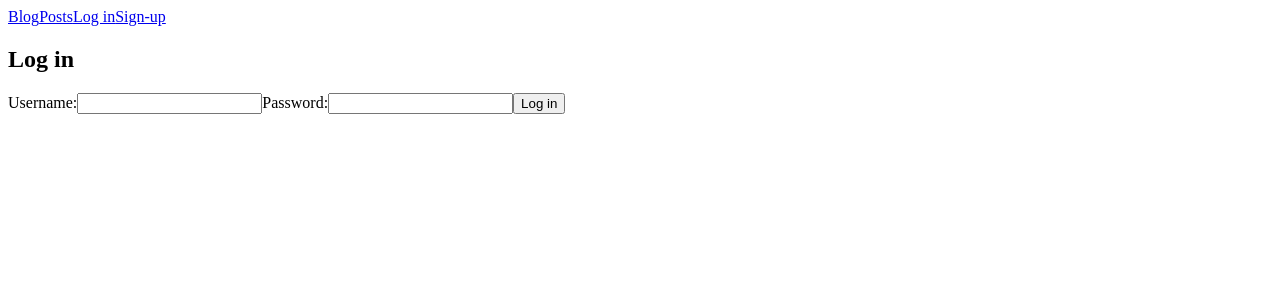
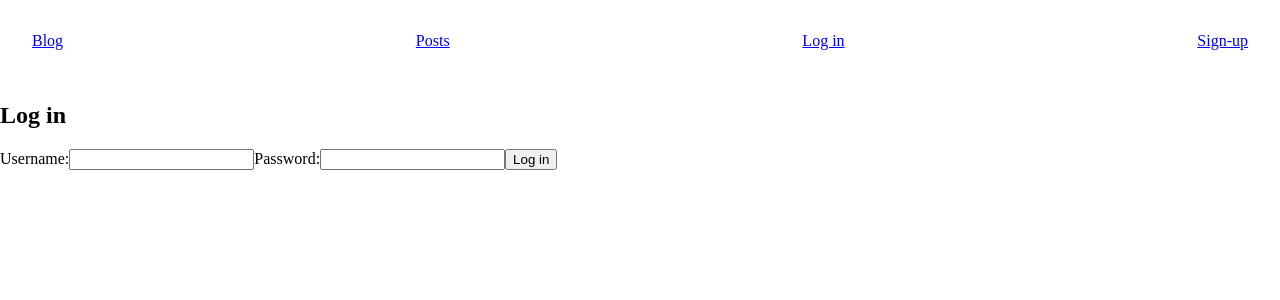
Before and after one commit to Rel1able/Blog-Client, a React (Vite) app: page /login in a window 1280 px wide. Shown: the top 300 px of the page. Built offline with nearby package versions, Linux system fonts and the light colour scheme.

Commit message:
created styles folder for css modules files

```diff
--- a/src/components/Header.jsx
+++ b/src/components/Header.jsx
@@ -1,7 +1,7 @@
 import { Link, useNavigate } from "react-router-dom";
 import Auth from "./AuthContext";
 import { useContext } from "react";
-
+import styles from  "../styles/header.module.css"
 
 export default function Header() {
     const navigate = useNavigate();
@@ -13,7 +13,7 @@ export default function Header() {
         navigate("/");
     }
     return (
-        <>
+        <div class={styles.container}>
             <Link to="/">Blog</Link>
             <Link to="/posts">Posts</Link>
             {user ? <button onClick={handleLogout}>Log out</button> :
@@ -25,7 +25,7 @@ export default function Header() {
             }
 
 
-        </>
+        </div>
     )
 
 
--- a/src/index.css
+++ b/src/index.css
@@ -0,0 +1,11 @@
+* {
+    box-sizing: border-box;
+}
+
+body{
+    display: flex;
+    flex-direction: column;
+    height: 100vh;
+    margin: 0;
+    padding: 0;
+}
--- /dev/null
+++ b/src/styles/header.module.css
@@ -0,0 +1,5 @@
+.container{
+    display: flex;
+    padding: 2rem;
+    justify-content: space-between;
+}
```
